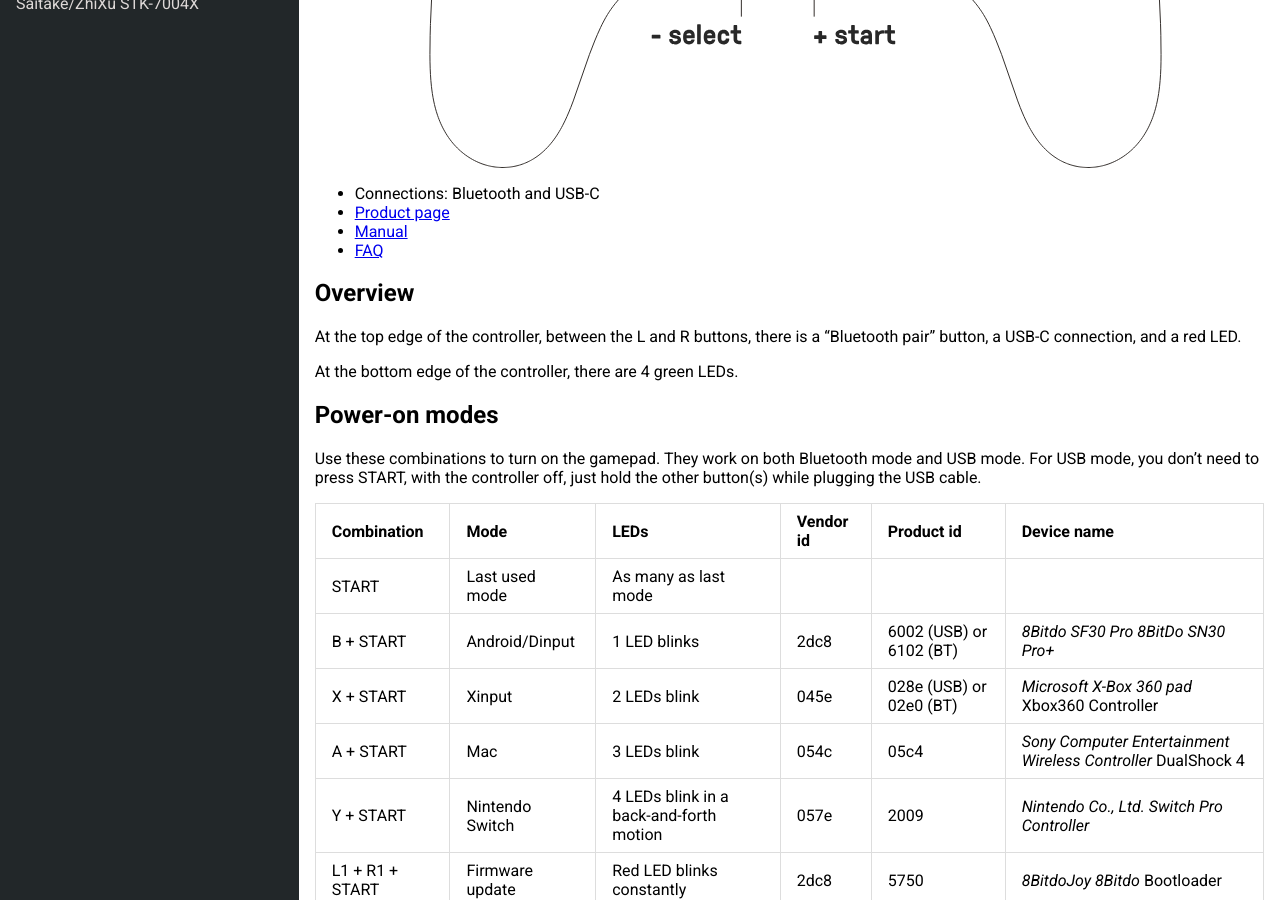
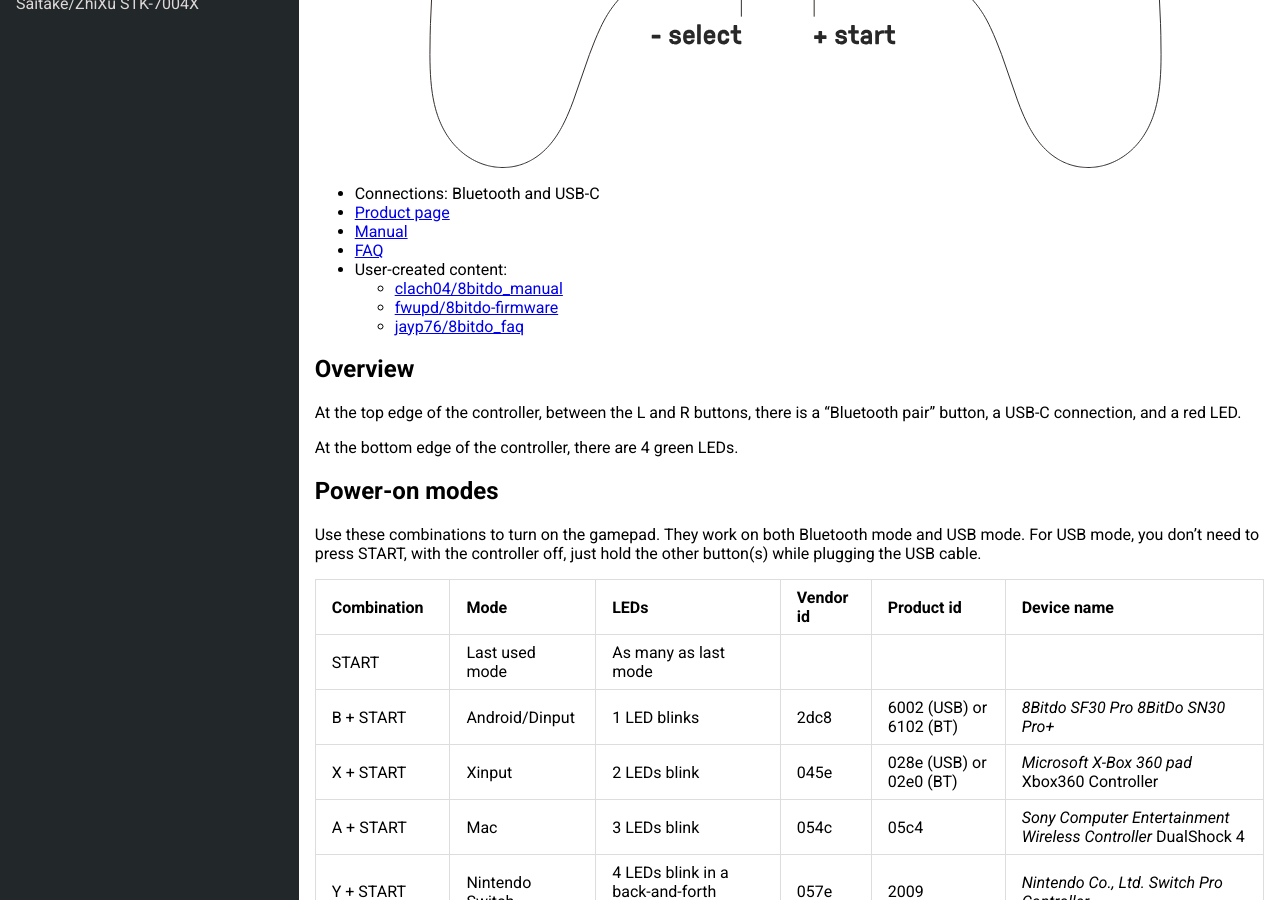
Before and after one commit to denilsonsa/gamepad-cheatsheet, a Jekyll site: the page built from _gamepads/8BitDo_SN30_Pro_Plus.md, in a window 1280 px wide and 900 px high, scrolled down 439 px. Built offline with Jekyll 4.4.1, drawn with Linux system fonts in a browser that asks for light colours.

Commit message:
Oops, missed this in a previous commit

```diff
--- a/_gamepads/8BitDo_SN30_Pro_Plus.md
+++ b/_gamepads/8BitDo_SN30_Pro_Plus.md
@@ -11,6 +11,10 @@
 * [Product page](https://www.8bitdo.com/sn30-pro-plus/)
 * [Manual](https://download.8bitdo.com/Manual/Controller/SN30-Pro+/SN30_Pro+_Manual.pdf)
 * [FAQ](https://support.8bitdo.com/faq/sn30-pro-plus.html)
+* User-created content:
+    * [clach04/8bitdo_manual](https://github.com/clach04/8bitdo_manual/)
+    * [fwupd/8bitdo-firmware](https://github.com/fwupd/8bitdo-firmware)
+    * [jayp76/8bitdo_faq](https://github.com/jayp76/8bitdo_faq/wiki)
 
 ## Overview
 
```
